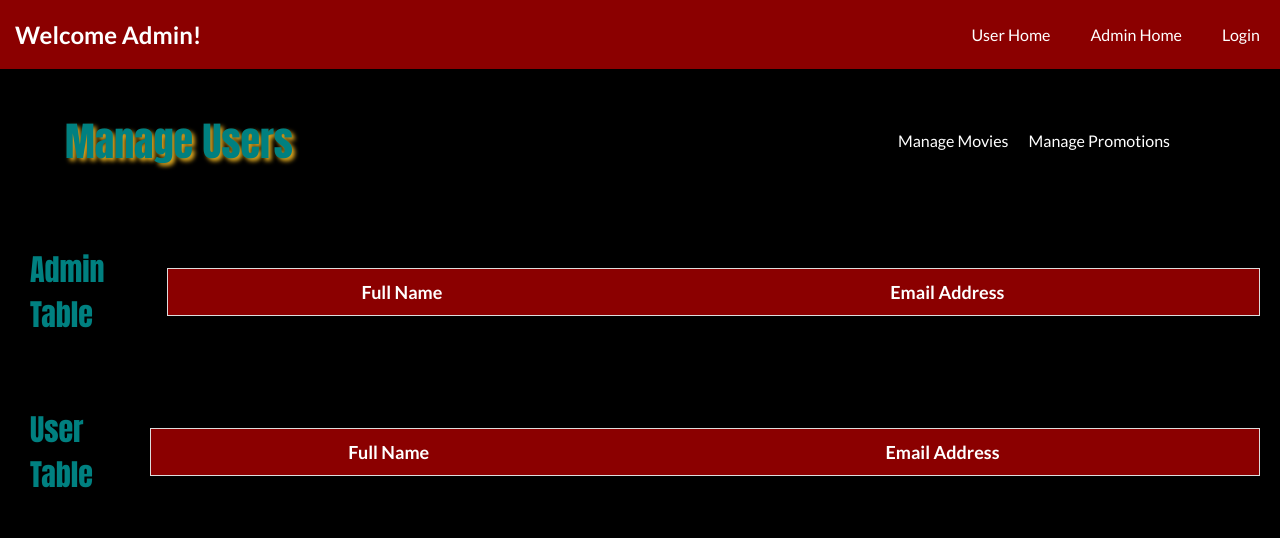
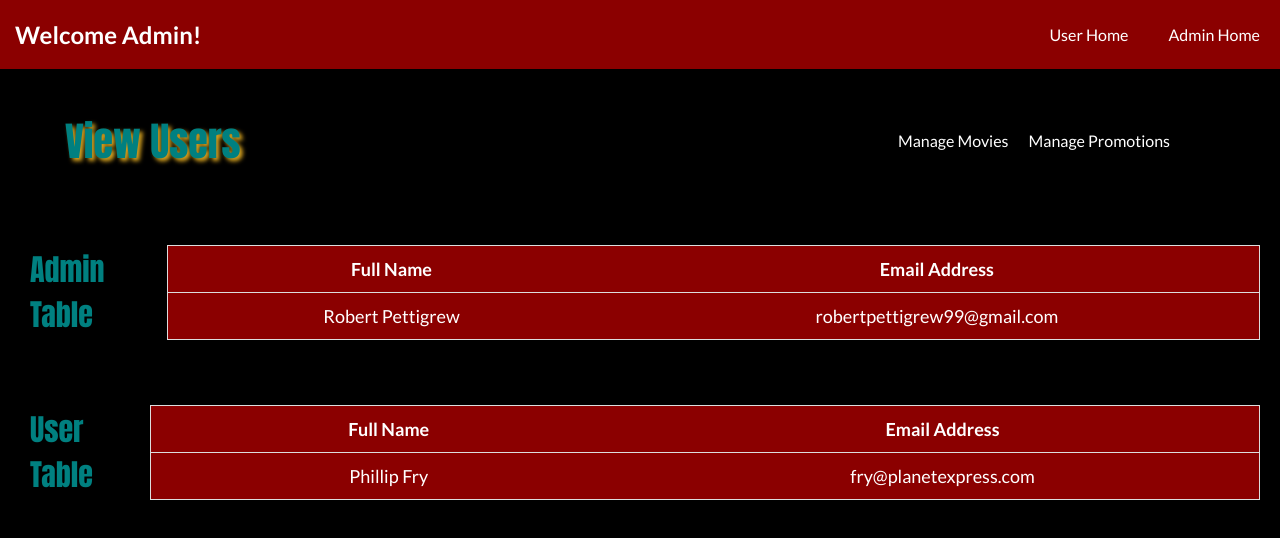
Before and after one commit to apg86594/CineBooking, a website: page UserView/admin/manage_users.html in a window 1280 px wide. Drawn offline with Linux system fonts and the light colour scheme.

Commit message:
implemented view users

```diff
--- /dev/null
+++ b/UserView/admin/manage-users-script.js
@@ -0,0 +1,42 @@
+/* Script for manage_users.html */
+
+var socket = null;
+
+/*
+ * Is called when window is loaded.
+ */
+function initialize()
+{
+    fetch("../users-info.json")
+    .then(res => res.json())
+    .then(data => displayUsers(data));
+}
+
+/*
+ * Displays the users.
+ */
+function displayUsers(data)
+{
+    for (let i = 0; i < data.length; i++) {
+        const tr = document.createElement("tr");
+        tr.setAttribute("class", "header");
+
+        const td_name = document.createElement("td");
+        td_name.style.width = '15%';
+        td_name.innerHTML = data[i].firstName + " " + data[i].lastName;
+        tr.appendChild(td_name);
+
+        const td_email = document.createElement("td");
+        td_email.style.width = '20%';
+        td_email.innerHTML = data[i].email;
+        tr.appendChild(td_email);
+
+        if (data[i].userType === "1") {
+            document.getElementById("adminUserTable").appendChild(tr);
+        } else {
+            document.getElementById("userTable").appendChild(tr);
+        }
+    }
+}
+
+window.onload = initialize;
--- a/UserView/admin/manage_users.html
+++ b/UserView/admin/manage_users.html
@@ -1,13 +1,14 @@
 <!doctype html>
 <html><head>
 		<meta charset="UTF-8"/>
-		<title>Manage Users</title>
+		<title>View Users</title>
         <meta name="viewport" content="width=device-width,initial-scale=1">
 		<link rel="preconnect" href="https://fonts.googleapis.com">
         <link rel="preconnect" href="https://fonts.gstatic.com" crossorigin>
         <link href="https://fonts.googleapis.com/css2?family=Lato:wght@400;700&family=Lobster&display=swap" rel="stylesheet">
 		<script src="https://kit.fontawesome.com/6696ae9e56.js" crossorigin="anonymous"></script>
 		<link rel="stylesheet" type="text/css" href="man_users_styles.css" />
+        <script src="manage-users-script.js"></script>
 		<link rel="icon" href="favicon.ico">
 	</head>
 
@@ -17,12 +18,11 @@
 		<ul class="nav-links">
             <li class="nav-item"><a href="../homepage.html">User Home</a></li>
             <li class="nav-item"><a href="admin-home.html">Admin Home</a></li>
-            <li class="nav-item"><a href="../login.html">Login</a></li>
 		</ul>
 	</nav>
 
     <div class="banner">
-		<h1>Manage Users</h1>
+		<h1>View Users</h1>
         <div class="buttons-manage">
             <div class="banner-button">
                 <a href="manage_movies.html" button type="button" class="nowplaybtn">Manage Movies</a>
--- a/UserView/users-info.json
+++ b/UserView/users-info.json
@@ -1 +1 @@
-[{"lastName":"skinner","shippingCity":"shipcity","securitynum":"123","billingAddressLine1":" billline1","ACTIVE":"0","billingAddressLine2":"billline2","billingState":"billstate","userID":"1","firstName":"charlie","password":"test123","cardnum":"12345","enabledPromotion":"0","shippingAddressLine1":"shipline1","expmonth":"1","shippingAddressLine2":"shipline2","shippingState":"shipstate","userType":"CUSTOMER","email":"chuckskined@gmail.com","billingCity":"billcity","billingZip":"billzip","shippingZip":"shipzip","expdate":"2"},{"lastName":"skinner","shippingCity":"shipcity","securitynum":"123","billingAddressLine1":" billline1","ACTIVE":"0","billingAddressLine2":"billline2","billingState":"billstate","userID":"2","firstName":"charlie","password":"test123","cardnum":"12345","enabledPromotion":"0","shippingAddressLine1":"shipline1","expmonth":"1","shippingAddressLine2":"shipline2","shippingState":"shipstate","userType":"CUSTOMER","email":"chuckskined@gmai.com","billingCity":"billcity","billingZip":"billzip","shippingZip":"shipzip","expdate":"2"}]
+[{"lastName":"Pettigrew","shippingCity":"Athens","securitynum":"888","billingAddressLine1":"123 Testington Rd.","ACTIVE":"1","billingAddressLine2":"","billingState":"GA","userID":"1","firstName":"Robert","password":"test123","cardnum":"0000444400004444","enabledPromotion":"1","shippingAddressLine1":"123 Testington Rd.","expmonth":"4","shippingAddressLine2":"","shippingState":"GA","userType":"1","email":"robertpettigrew99@gmail.com","billingCity":"Athens","billingZip":"30605","shippingZip":"30605","expdate":"28"},{"lastName":"Fry","shippingCity":"New New York City","securitynum":"222","billingAddressLine1":"123 Planet Express Rd.","ACTIVE":"1","billingAddressLine2":"","billingState":"NY","userID":"2","firstName":"Phillip","password":"leela123","cardnum":"2222111122221111","enabledPromotion":"1","shippingAddressLine1":"123 Planet Express Rd.","expmonth":"4","shippingAddressLine2":"","shippingState":"NY","userType":"2","email":"fry@planetexpress.com","billingCity":"New New York City","billingZip":"99999","shippingZip":"99999","expdate":"26"}]
```
